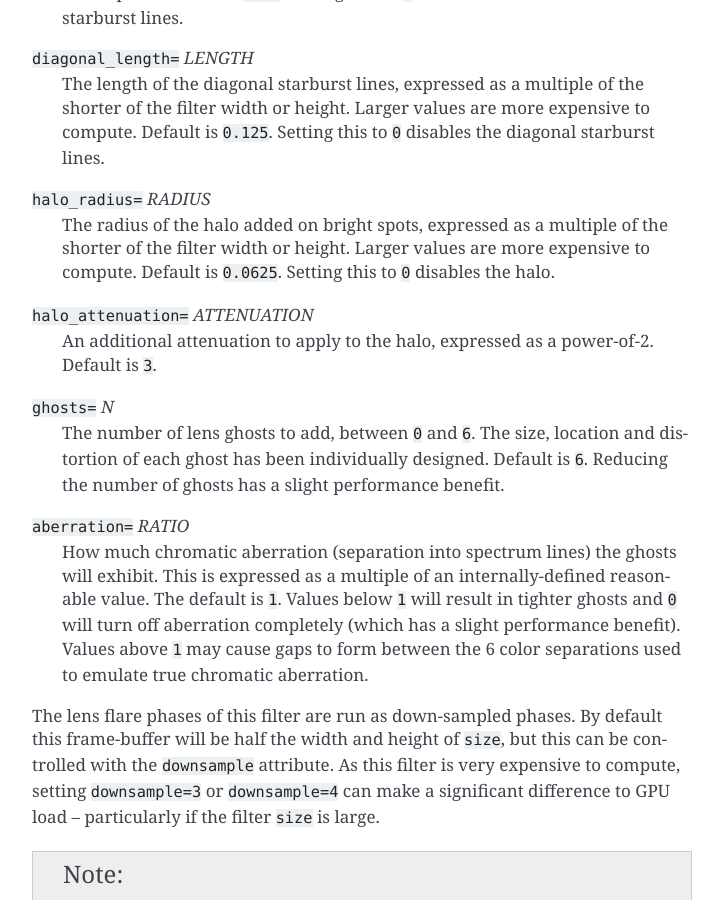
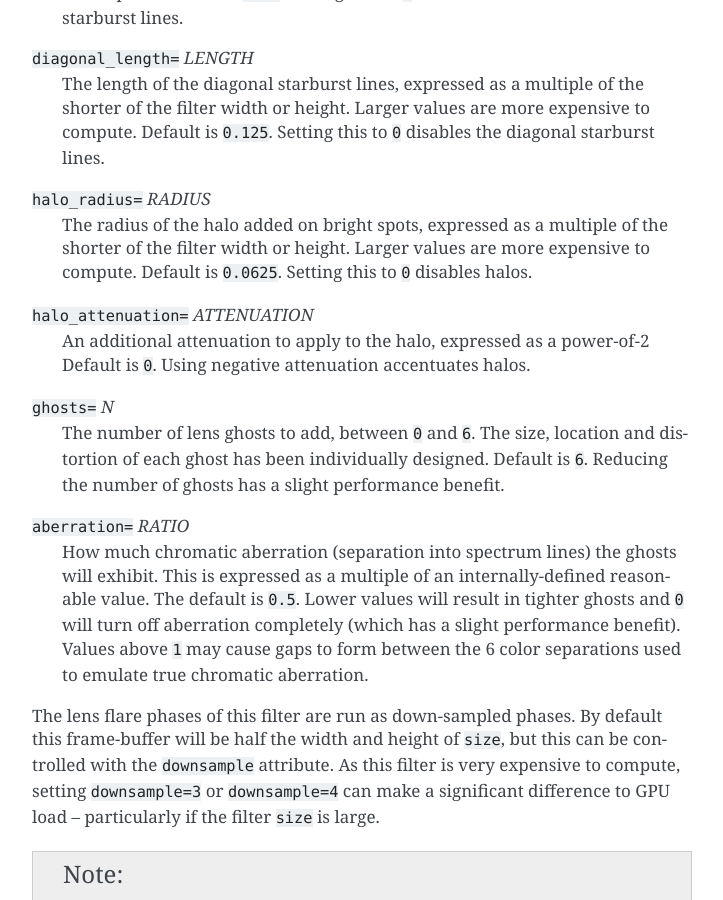
Before and after one commit to jonathanhogg/flitter, a Sphinx documentation site: the page built from docs/shaders.md, in a window 1280 px wide and 900 px high, scrolled down 10923 px. Shown: the whole window, without its empty margins (388-1111 px from the left). Built offline with Sphinx 7.4.7, drawn with Linux system fonts in a browser that asks for light colours.

Commit message:
Tweaks to the flare halos
- make halo logic resolution independent
- make the `halo_attenuation` a more/less thing that defaults to `0`
- reduce the colour variation in the `textures.fl` example's star field

```diff
--- a/docs/shaders.md
+++ b/docs/shaders.md
@@ -464,11 +464,11 @@ lines.
 `halo_radius=` *RADIUS*
 : The radius of the halo added on bright spots, expressed as a multiple of the
 shorter of the filter width or height. Larger values are more expensive to
-compute. Default is `0.0625`. Setting this to `0` disables the halo.
+compute. Default is `0.0625`. Setting this to `0` disables halos.
 
 `halo_attenuation=` *ATTENUATION*
-: An additional attenuation to apply to the halo, expressed as a power-of-2.
-Default is `3`.
+: An additional attenuation to apply to the halo, expressed as a power-of-2
+Default is `0`. Using negative attenuation accentuates halos.
 
 `ghosts=` *N*
 : The number of lens ghosts to add, between `0` and `6`. The size, location and
@@ -478,10 +478,10 @@ Reducing the number of ghosts has a slight performance benefit.
 `aberration=` *RATIO*
 : How much chromatic aberration (separation into spectrum lines) the ghosts will
 exhibit. This is expressed as a multiple of an internally-defined reasonable
-value. The default is `1`. Values below `1` will result in tighter ghosts and
-`0` will turn off aberration completely (which has a slight performance
-benefit). Values above `1` may cause gaps to form between the 6 color
-separations used to emulate true chromatic aberration.
+value. The default is `0.5`. Lower values will result in tighter ghosts and `0`
+will turn off aberration completely (which has a slight performance benefit).
+Values above `1` may cause gaps to form between the 6 color separations used to
+emulate true chromatic aberration.
 
 The lens flare phases of this filter are run as down-sampled phases. By default
 this frame-buffer will be half the width and height of `size`, but this can
```
Also changed, not shown: 5 other files.
